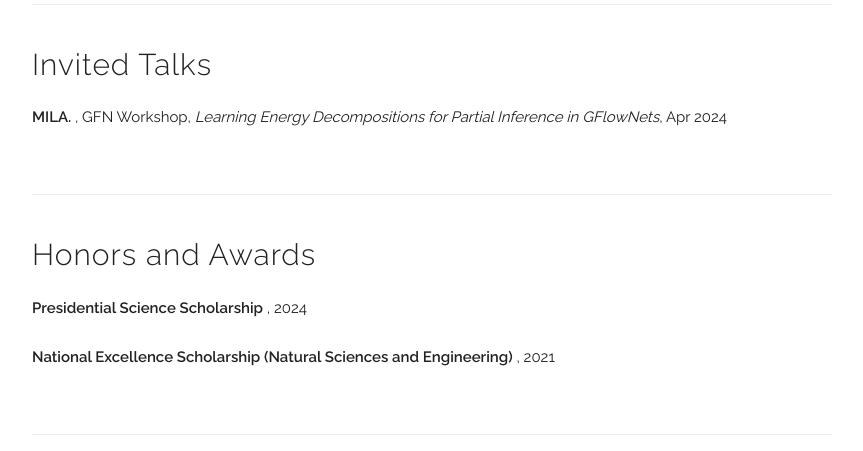
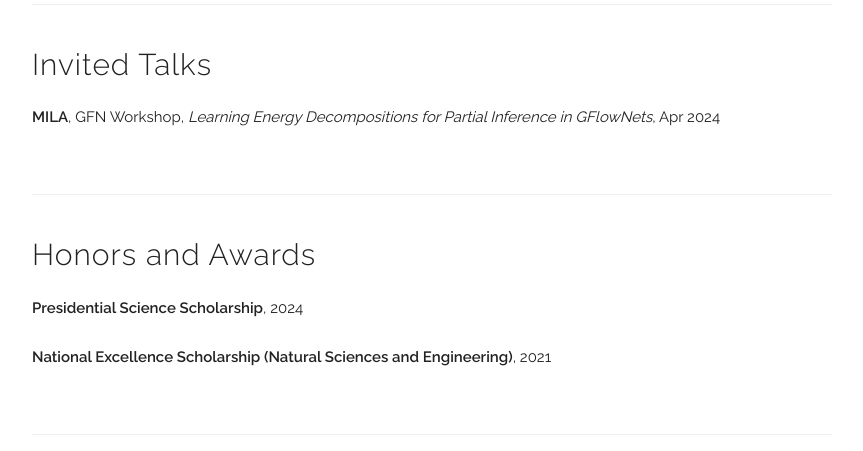
Before and after one commit to hsjang0/hsjang, a Jekyll site: the page built from index.html, in a window 1280 px wide. Shown: the part 1056-1507 px from the top of the page, without its empty margins (208-1071 px from the left). Built offline with Jekyll 4.4.1, drawn with Linux system fonts in a browser that asks for light colours; some web fonts are replaced.

```diff
--- a/index.html
+++ b/index.html
@@ -55,7 +55,7 @@ title: Home
 <div class="docs-section" id="invited">
   <h4>Invited Talks</h4>
   <p>
-  <b> MILA. </b>, GFN Workshop, <i> Learning Energy Decompositions for Partial Inference in GFlowNets</i>, Apr 2024
+  <b>MILA</b>, GFN Workshop, <i> Learning Energy Decompositions for Partial Inference in GFlowNets</i>, Apr 2024
   </p>
 </div>
 
@@ -63,9 +63,9 @@ title: Home
 <div class="docs-section" id="honor">
   <h4>Honors and Awards</h4>
   <p>
-  <b> Presidential Science Scholarship </b>, 2024
+  <b>Presidential Science Scholarship</b>, 2024
   </p>
   <p>
-  <b> National Excellence Scholarship (Natural Sciences and Engineering) </b>, 2021
+  <b>National Excellence Scholarship (Natural Sciences and Engineering)</b>, 2021
   </p>
 </div>
```
